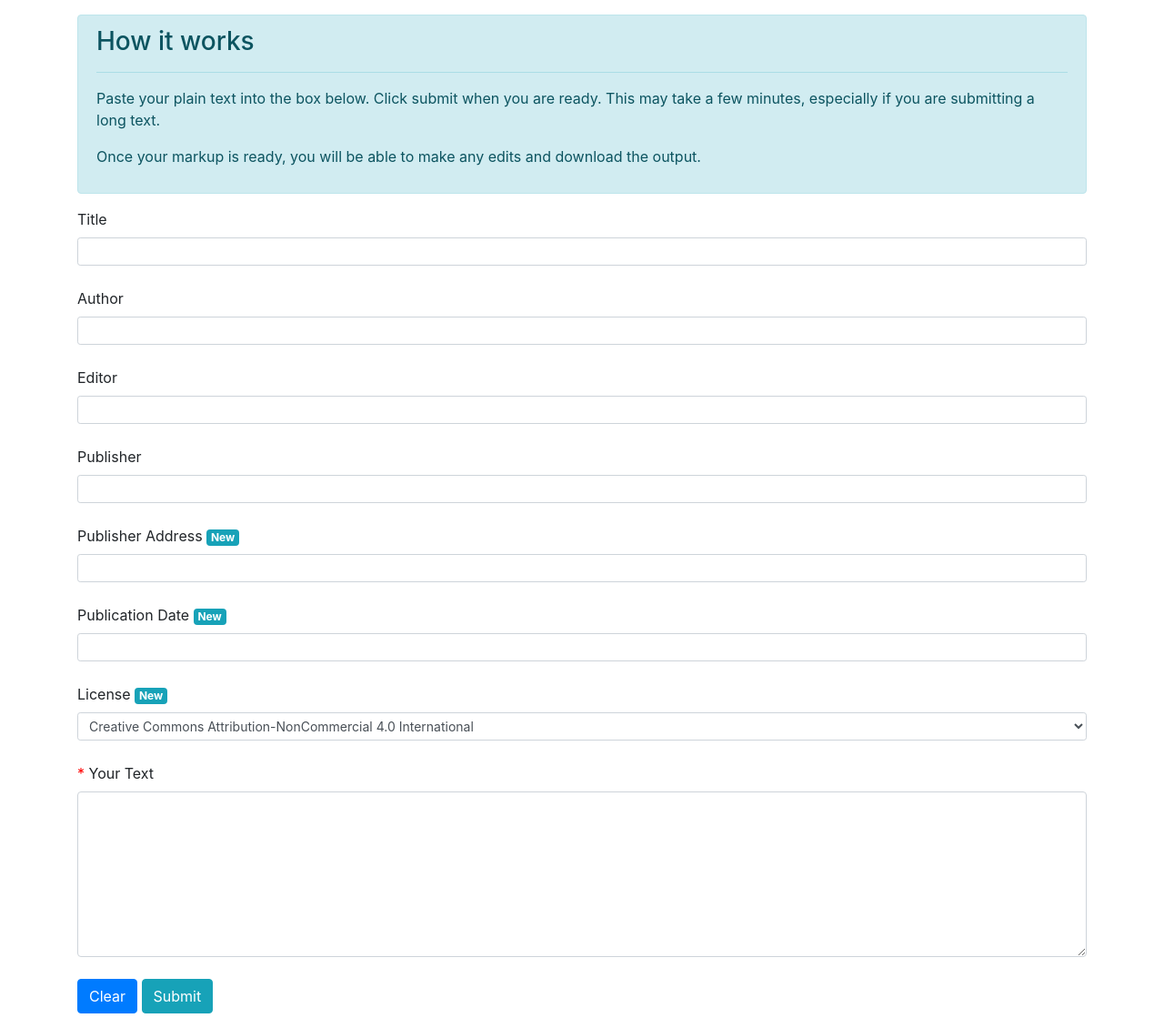
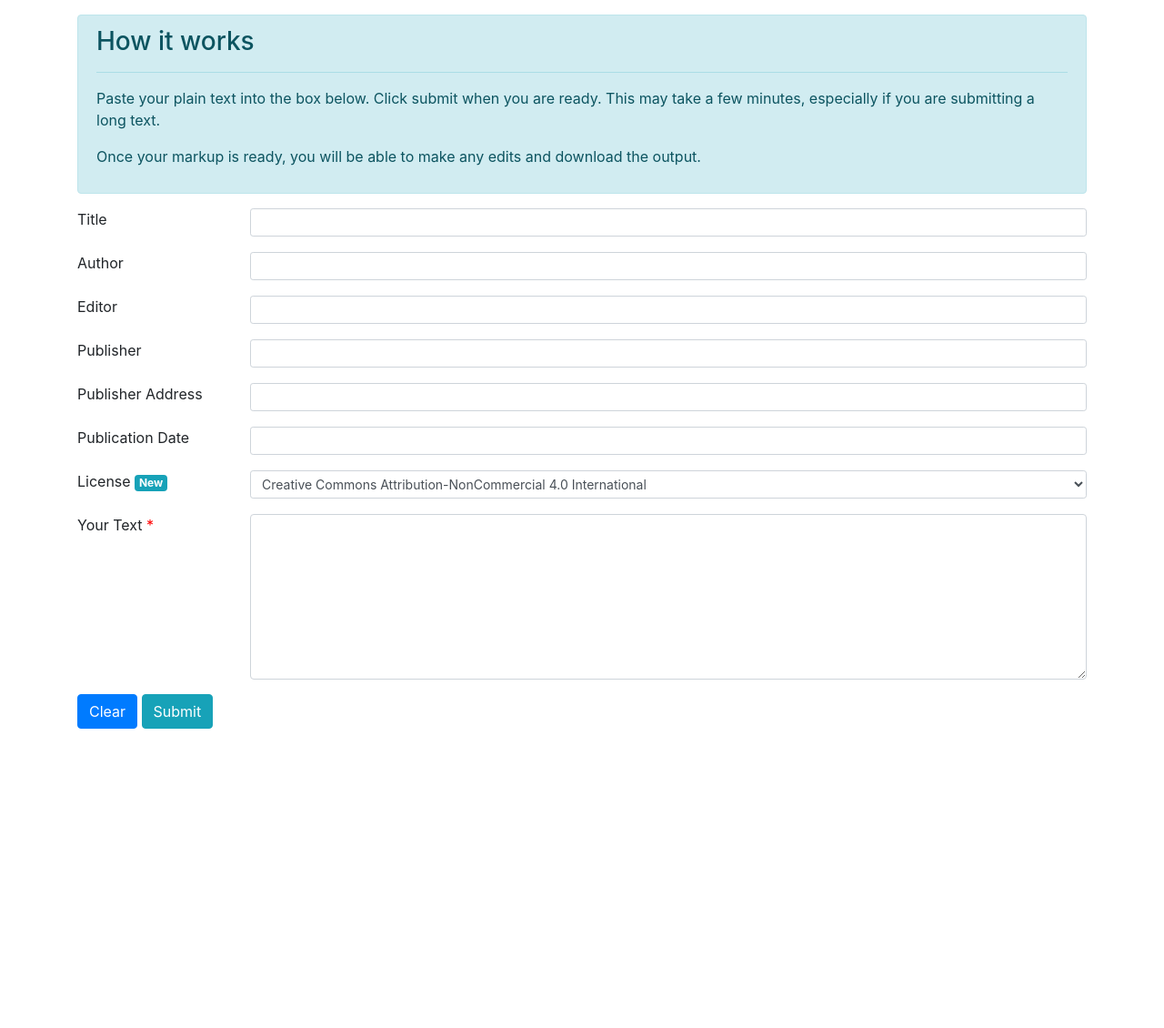
Before and after one commit to auholmes/thesis_app, a Flask app: page / in a window 1280 px wide. Shown: the part 56-1186 px from the top of the page at 91% size. After the commit the page ends 857 px from the top, so only its background shows below. Run offline with Flask 2, Linux system fonts and the light colour scheme; some libraries are stand-ins or nearby versions.

Commit message:
prettify form

```diff
--- a/src/tei/assemble_tei.py
+++ b/src/tei/assemble_tei.py
@@ -78,7 +78,7 @@ def create_body(flair_output):
         entities = x['entities']
         index = 0
         for e in entities:
-            if e['text'] not in ["I’ve", "I’ll", "I", "I’m", "I've", "I'll", "I'm"]:
+            if e['text'] not in ["I’ve", "I’ll", "I", "I’m", "I've", "I'll", "I'm", "I,"]:
                 markup += text[index:e['start_pos']]
                 markup += '<{}>{}</{}>'.format(tag_dict[e['type']], e['text'], tag_dict[e['type']])
                 index = e['end_pos']
--- a/src/templates/markup.html
+++ b/src/templates/markup.html
@@ -38,40 +38,64 @@
 
     <div class="container">
         <form method="POST" action="/">
-            <div class="form-group">
-                <label>Title</label>
+            <div class="form-group row">
+                <label class="col-sm-2">Title</label>
+                <div class="col-sm-10">
                     <input type="text" class="form-control form-control-sm" name="teiHeaderTitle">
-                <br/>
-                <label>Author</label>
+                </div>
+            </div>
+            <div class="form-group row">
+                <label class="col-sm-2">Author</label>
+                <div class="col-sm-10">
                     <input type="text" class="form-control form-control-sm" name="teiHeaderAuthor">
-                <br/>
-                <label>Editor</label>
+                </div>
+            </div>
+            <div class="form-group row">
+                <label class="col-sm-2">Editor</label>
+                <div class="col-sm-10">
                     <input type="text" class="form-control form-control-sm" name="teiHeaderEditor">
-                <br/>
-                <label>Publisher</label>
+                </div>
+            </div>
+            <div class="form-group row">
+                <label class="col-sm-2">Publisher</label>
+                <div class="col-sm-10">
                     <input type="text" class="form-control form-control-sm" name="teiHeaderPublisher">
-                <br/>
-                <label>Publisher Address <span class="badge badge-info">New</span></label>
+                </div>
+            </div>
+            <div class="form-group row">
+                <label class="col-sm-2">Publisher Address</label>
+                <div class="col-sm-10">
                     <input type="text" class="form-control form-control-sm" name="teiHeaderPublisherAddress">
-                <br/>
-                <label>Publication Date <span class="badge badge-info">New</span></label>
+                </div>
+            </div>
+            <div class="form-group row">
+                <label class="col-sm-2">Publication Date</label>
+                <div class="col-sm-10">
                     <input type="text" class="form-control form-control-sm" name="teiHeaderPublicationDate">
-                <br/>
-                <label>License <span class="badge badge-info">New</span></label>
+                </div>
+            </div>
+            <div class="form-group row">
+                <label class="col-sm-2">License <span class="badge badge-info">New</span></label>
+                <div class="col-sm-10">
                     <select type="text" class="form-control form-control-sm" name="teiHeaderLicense">
                       <option value="CC_Attr_NonComm">Creative Commons Attribution-NonCommercial 4.0 International</option>
                       <option value="CC_Attr">Creative Commons Attribution 4.0 International</option>
                       <option value="CC_Attr_ShareAlike">Creative Commons Attribution-ShareAlike 4.0 International</option>
                       <option value="CC_Attr_NonComm_ShareAlike">Creative Commons Attribution-NonCommercial-ShareAlike 4.0 International</option>
                     </select>
-                <br/>
-
-                <label><font color="red">* </font>Your Text</label>
+                </div>
+            </div>
+            <div class="form-group row">
+                <label class="col-sm-2">Your Text <font color="red">* </font></label>
+                <div class="col-sm-10">
                     <textarea type="text" rows="7" cols="5" class="form-control"  name="rawText" required="true"></textarea>
-                <br/>
-
+                </div>
+            </div>
+            <div class="form-group row">
+                <div class="col-sm-10">
                     <button type="reset" class="btn btn-primary"> Clear</button>
                     <button type="submit" class="btn btn-info"> Submit</button>
+                </div>
             </div>
         </form>
     </div>
```
Lines whose indentation alone changed are shown as unchanged.
